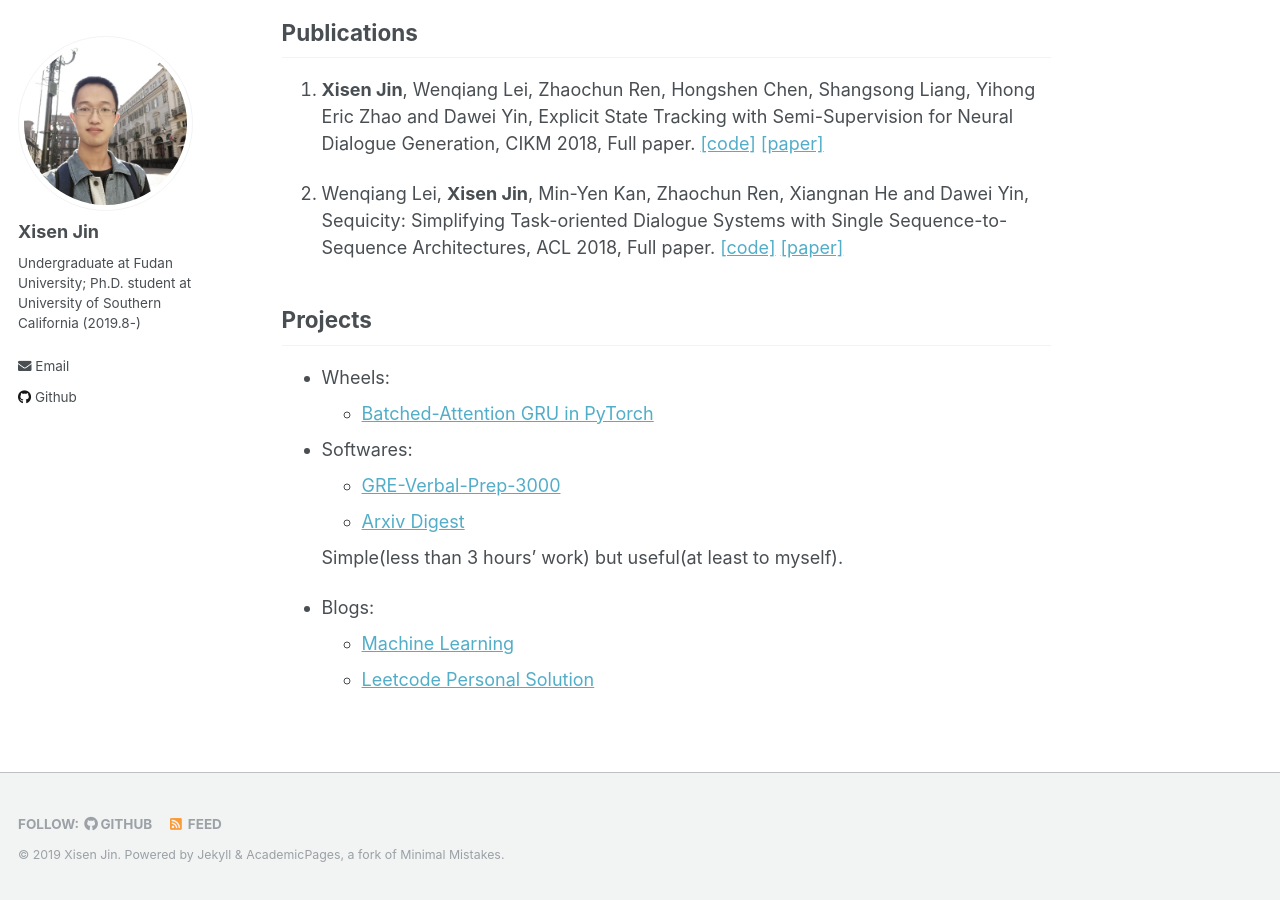
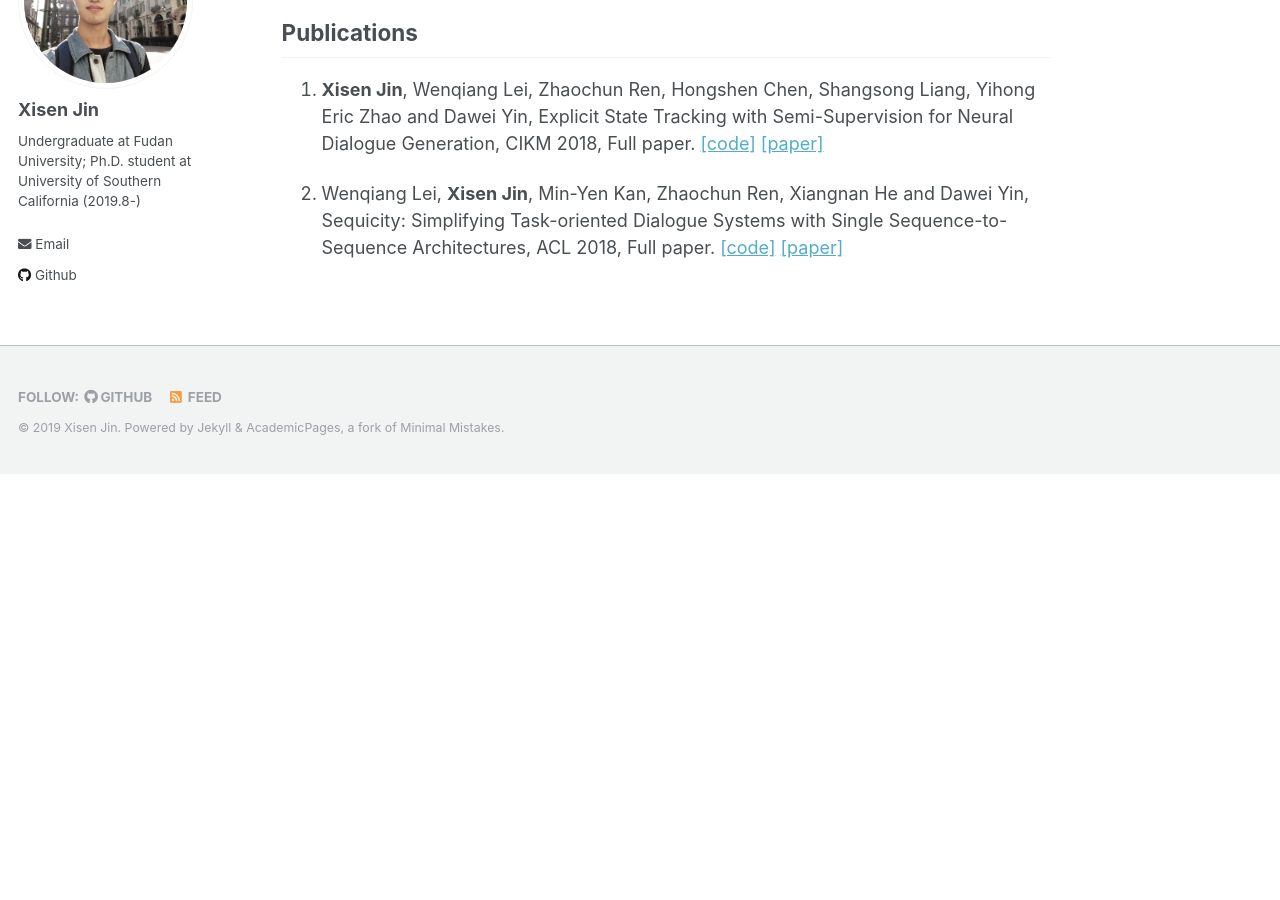
Before and after one commit to AuCson/aucson.github.io, a Jekyll site: the page built from _pages/about.md, in a window 1280 px wide and 900 px high, scrolled down 1632 px. Built offline with Jekyll 4.4.1, drawn with Linux system fonts in a browser that asks for light colours; after the commit the page ends 2106 px from its top, so only the background shows below that.

Commit message:
Update about.md

```diff
--- a/_pages/about.md
+++ b/_pages/about.md
@@ -57,17 +57,3 @@ Research Assistant, Natural Language Computing group. From Jul. 2018 to Oct. 201
 1. **Xisen Jin**, Wenqiang Lei, Zhaochun Ren, Hongshen Chen, Shangsong Liang, Yihong Eric Zhao and Dawei Yin, Explicit State Tracking with Semi-Supervision for Neural Dialogue Generation, CIKM 2018, Full paper. [[code]](https://github.com/AuCson/SEDST) [[paper]](https://arxiv.org/pdf/1808.10596.pdf)
 
 2. Wenqiang Lei, **Xisen Jin**, Min-Yen Kan, Zhaochun Ren, Xiangnan He and Dawei Yin, Sequicity: Simplifying Task-oriented Dialogue Systems with Single Sequence-to-Sequence Architectures, ACL 2018, Full paper. [[code]](https://github.com/WING-NUS/sequicity) [[paper]](http://www.aclweb.org/anthology/P18-1133)
-
-## Projects
-- Wheels:
-    - [Batched-Attention GRU in PyTorch](https://github.com/AuCson/PyTorch-Batch-Attention-Seq2seq)
-
-- Softwares:
-    - [GRE-Verbal-Prep-3000](https://github.com/AuCson/GRE-3000-Memory-Helper)
-    - [Arxiv Digest](https://aucson.github.io/arxiv_digest.html)
-
-    Simple(less than 3 hours' work) but useful(at least to myself).
-
-- Blogs:
-    - [Machine Learning](https://aucson.github.io/ml-techblog/)
-    - [Leetcode Personal Solution](https://aucson.gitbooks.io/leetcode-rec/content/)
```
